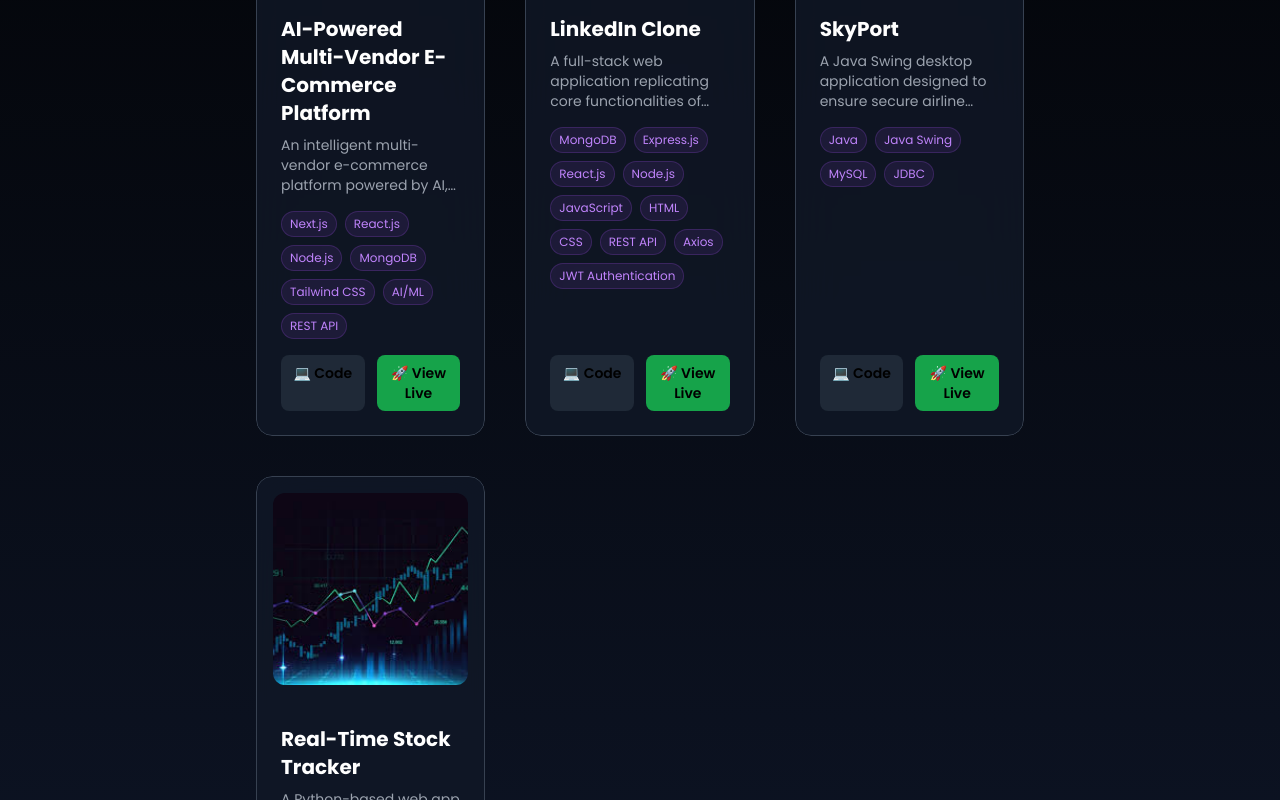
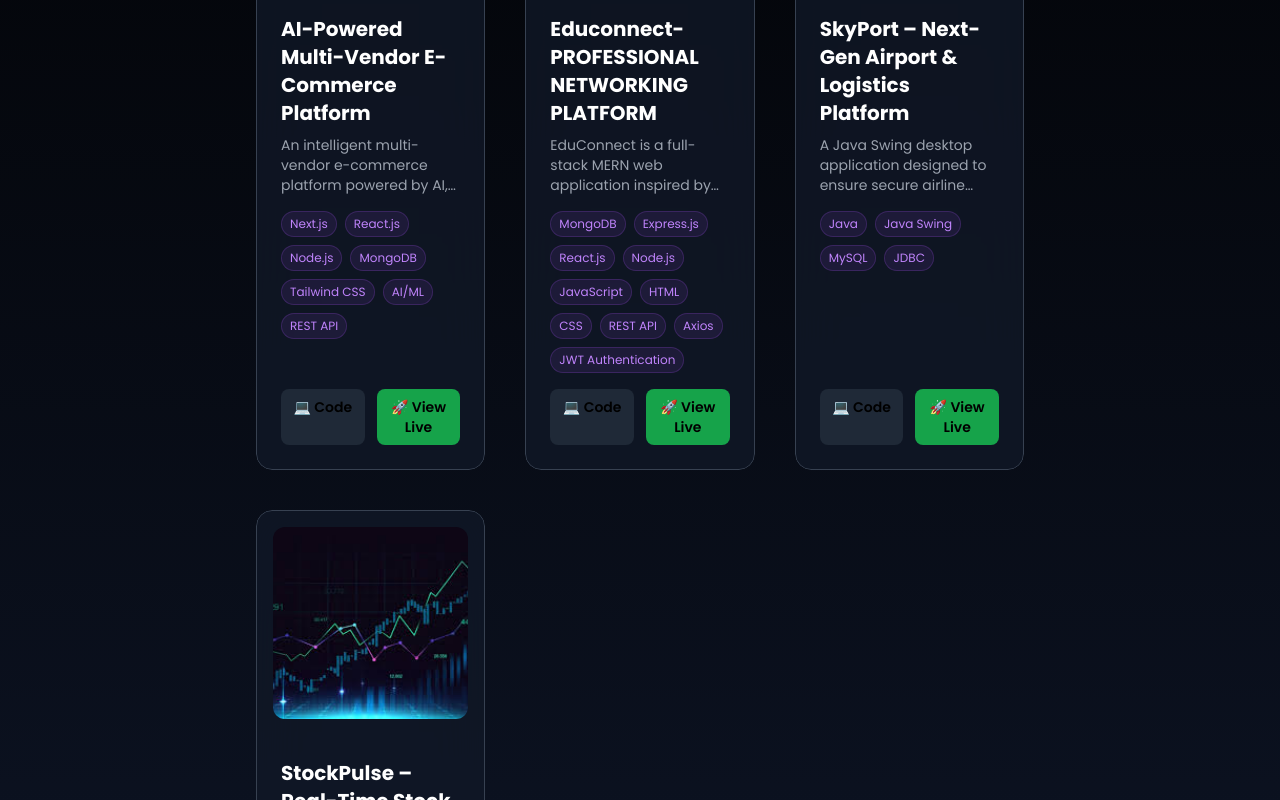
Before and after one commit to saishshaikh/PORTFOLIO, a React (Vite) app: page / in a window 1280 px wide. Shown: the part 4260-5060 px from the top of the page. Built offline with nearby package versions, Linux system fonts and the light colour scheme.

Commit message:
New Projec

```diff
--- a/src/constants.js
+++ b/src/constants.js
@@ -54,7 +54,7 @@ import mhsscelogo from './assets/education_logo/Mhssce.png';
 // ============================
 import stockLogo from './assets/work_logo/Stock_predictor.png';
 import skyportLogo from './assets/work_logo/Skyport.png';
-import linkedLogo from './assets/work_logo/Linked.png';
+import linkedLogo from './assets/work_logo/EduConnect.png';
 import ecommerceLogo from './assets/work_logo/Ecommerce.png';
 
 // ============================
@@ -222,9 +222,9 @@ export const projects = [
   },
   {
     id: 1,
-    title: "LinkedIn Clone",
+    title: "Educonnect-PROFESSIONAL NETWORKING PLATFORM ",
     description:
-      "A full-stack web application replicating core functionalities of LinkedIn, including user registration, profile management, post sharing, and social connections. Built using the MERN stack.",
+      "EduConnect is a full-stack MERN web application inspired by LinkedIn, designed for students to connect, create profiles, share posts, and build professional networks. It enables communication, collaboration, and career growth through a secure and responsive platform..",
     image: linkedLogo,
     tags: [
       "MongoDB",
@@ -239,11 +239,11 @@ export const projects = [
       "JWT Authentication",
     ],
     github: "https://github.com/saishshaikh/LINKDIN_PROJECT.git",
-    webapp: "https://linkedin-clone-demo.vercel.app",
+    webapp: "https://edu-connect-liard-delta.vercel.app/login",
   },
   {
     id: 2,
-    title: "SkyPort",
+    title: "SkyPort – Next-Gen Airport & Logistics Platform",
     description:
       "A Java Swing desktop application designed to ensure secure airline workflows, streamline real-time flight reservations, and manage customer data seamlessly with MySQL integration.",
     image: skyportLogo,
@@ -253,7 +253,7 @@ export const projects = [
   },
   {
     id: 3,
-    title: "Real-Time Stock Tracker",
+    title: "StockPulse – Real-Time Stock Tracking Platform",
     description:
       "A Python-based web app that fetches and displays live stock prices with auto-refresh, built using Python, HTML, and CSS for real-time market insights.",
     image: stockLogo,
```
Also changed, not shown: src/assets/work_logo/EduConnect.png (added), src/assets/work_logo/Linked.png (deleted).
